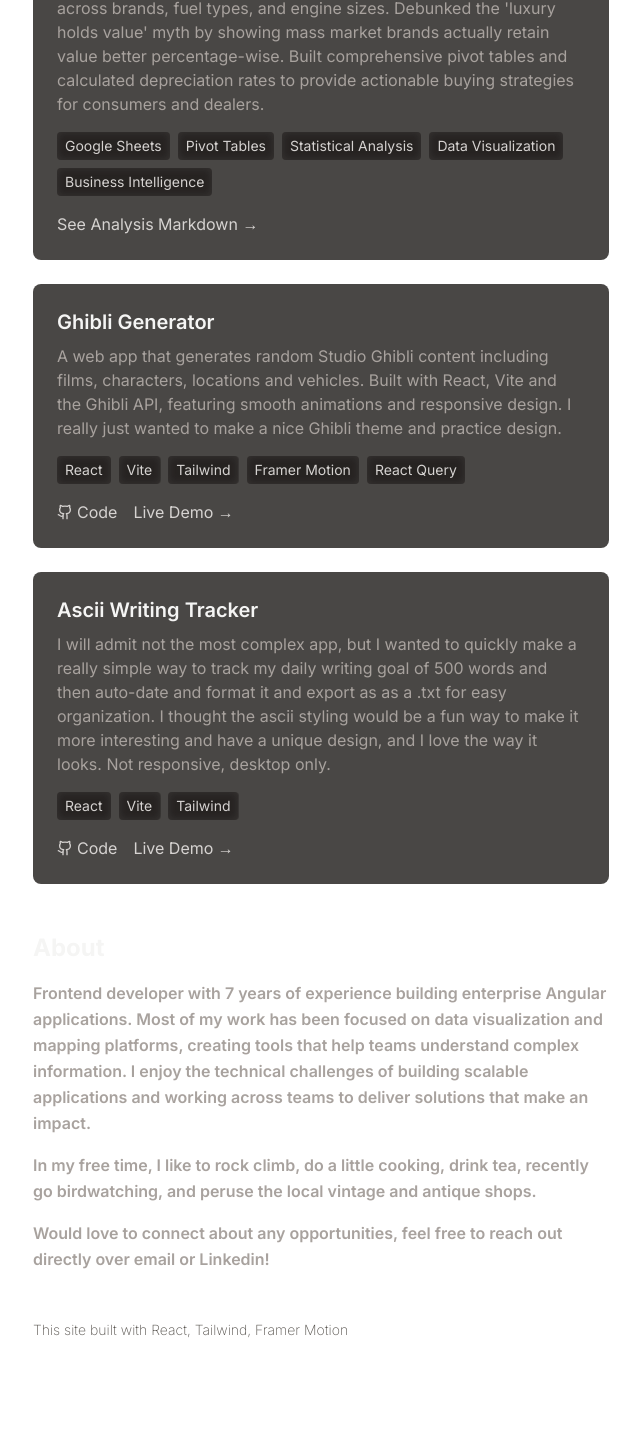
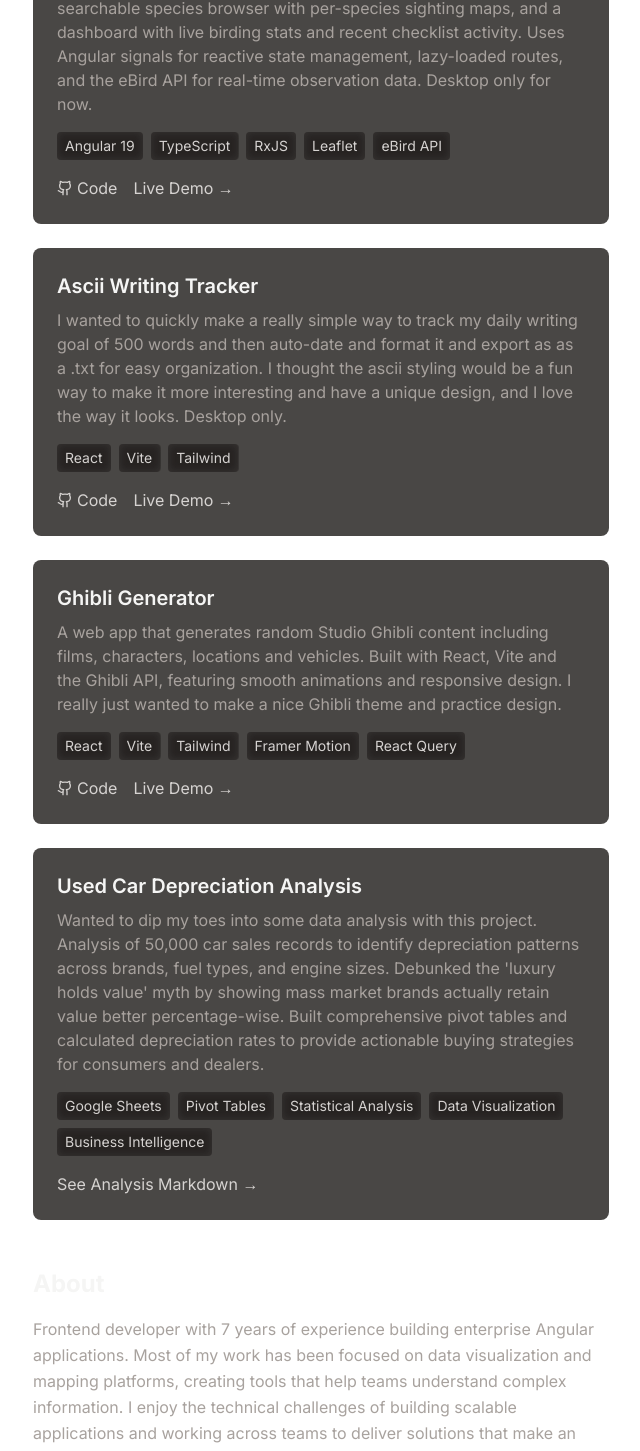
Before and after one commit to rschmidt6/rs-portfolio, a React (Vite) app: page / in a window 1280 px wide. Shown: the part 1056-2507 px from the top of the page, without its empty margins (537-1177 px from the left). Before the commit the page ends 2476 px from the top, so only its background shows below. Built offline with nearby package versions, Linux system fonts and the light colour scheme.

Commit message:
updated projects

```diff
--- a/src/components/Portfolio.tsx
+++ b/src/components/Portfolio.tsx
@@ -136,8 +136,7 @@ const Portfolio = () => {
                 <p className="text-stone-400 mt-4">
                   Developed enterprise web applications and data visualization
                   tools serving 500+ engineers. Worked primarily with Angular
-                  before transitioning to React, building mapping platforms and
-                  analytics dashboards.
+                  building mapping platforms and analytics dashboards.
                 </p>
 
                 <ul className="mt-4 space-y-2 text-stone-400">
@@ -209,17 +208,33 @@ const Portfolio = () => {
             <h2 className="text-2xl font-bold mb-6 text-stone-100">Projects</h2>
             <div className="space-y-6">
               <Project
-                title="Used Car Depreciation Analysis"
-                webLink="https://github.com/rschmidt6/Used-Car-Prices-Analysis"
-                webLinkText="See Analysis Markdown"
+                title="Travis County Birding"
+                webLink="https://travis-county-birding.vercel.app/"
+                githubLink="https://github.com/rschmidt6/birding-dashboard"
                 technologies={[
-                  "Google Sheets",
-                  "Pivot Tables",
-                  "Statistical Analysis",
-                  "Data Visualization",
-                  "Business Intelligence",
+                  "Angular 19",
+                  "TypeScript",
+                  "RxJS",
+                  "Leaflet",
+                  "eBird API",
                 ]}
-                description="Wanted to dip my toes into some data analysis with this project. Analysis of 50,000 car sales records to identify depreciation patterns across brands, fuel types, and engine sizes. Debunked the 'luxury holds value' myth by showing mass market brands actually retain value better percentage-wise. Built comprehensive pivot tables and calculated depreciation rates to provide actionable buying strategies for consumers and dealers."
+                description="A birding dashboard for Travis County, TX built with modern Angular.
+                Features an interactive Leaflet map of recent notable sightings, a searchable species
+                 browser with per-species sighting maps, and a dashboard with live birding stats and recent
+                 checklist activity. Uses Angular signals for reactive state management, lazy-loaded routes,
+                 and the eBird API for real-time observation data. Desktop only for now."
+              />
+              <Project
+                title="Ascii Writing Tracker"
+                webLink="https://ascii-writing-tracker.vercel.app/"
+                githubLink="https://github.com/rschmidt6/ascii-writing-tracker"
+                technologies={["React", "Vite", "Tailwind"]}
+                description="I wanted to quickly
+                    make a really simple way to track my daily writing goal of 500
+                    words and then auto-date and format it and export as as a .txt
+                    for easy organization. I thought the ascii styling would be a
+                    fun way to make it more interesting and have a unique design,
+                    and I love the way it looks. Desktop only."
               />
               <Project
                 title="Ghibli Generator"
@@ -239,16 +254,17 @@ const Portfolio = () => {
                   a nice Ghibli theme and practice design."
               />
               <Project
-                title="Ascii Writing Tracker"
-                webLink="https://ascii-writing-tracker.vercel.app/"
-                githubLink="https://github.com/rschmidt6/ascii-writing-tracker"
-                technologies={["React", "Vite", "Tailwind"]}
-                description="I will admit not the most complex app, but I wanted to quickly
-                  make a really simple way to track my daily writing goal of 500
-                  words and then auto-date and format it and export as as a .txt
-                  for easy organization. I thought the ascii styling would be a
-                  fun way to make it more interesting and have a unique design,
-                  and I love the way it looks. Not responsive, desktop only."
+                title="Used Car Depreciation Analysis"
+                webLink="https://github.com/rschmidt6/Used-Car-Prices-Analysis"
+                webLinkText="See Analysis Markdown"
+                technologies={[
+                  "Google Sheets",
+                  "Pivot Tables",
+                  "Statistical Analysis",
+                  "Data Visualization",
+                  "Business Intelligence",
+                ]}
+                description="Wanted to dip my toes into some data analysis with this project. Analysis of 50,000 car sales records to identify depreciation patterns across brands, fuel types, and engine sizes. Debunked the 'luxury holds value' myth by showing mass market brands actually retain value better percentage-wise. Built comprehensive pivot tables and calculated depreciation rates to provide actionable buying strategies for consumers and dealers."
               />
             </div>
           </section>
@@ -256,7 +272,7 @@ const Portfolio = () => {
           <section>
             <h2 className="text-2xl font-bold mb-4 text-stone-100">About</h2>
             <div className="space-y-4">
-              <p className="text-stone-400 leading-relaxed font-[600]">
+              <p className="text-stone-400 leading-relaxed font-[400]">
                 Frontend developer with 7 years of experience building
                 enterprise Angular applications. Most of my work has been
                 focused on data visualization and mapping platforms, creating
@@ -264,18 +280,17 @@ const Portfolio = () => {
                 the technical challenges of building scalable applications and
                 working across teams to deliver solutions that make an impact.
               </p>
-              <p className="text-stone-400 leading-relaxed font-[600]">
-                In my free time, I like to rock climb, do a little cooking,
-                drink tea, recently go birdwatching, and peruse the local
-                vintage and antique shops.
+              <p className="text-stone-400 leading-relaxed font-[400]">
+                In my free time, I like to rock climb, look at birds, drink tea,
+                and peruse the local vintage and antique shops.
               </p>
-              <p className="text-stone-400 leading-relaxed font-[600]">
-                Would love to connect about any opportunities, feel free to
-                reach out directly over email or Linkedin!
+              <p className="text-stone-400 leading-relaxed font-[400]">
+                Feel free to reach out directly over email or Linkedin about any
+                inquiries!
               </p>
             </div>
           </section>
-          <section className="pb-20 text-stone-600 text-sm font-[200]">
+          <section className="pb-20 text-stone-400 text-sm font-[200]">
             <p>This site built with React, Tailwind, Framer Motion</p>
           </section>
         </div>
```
Also changed, not shown: 1 other file (tests, documents, lock files or other folders).
